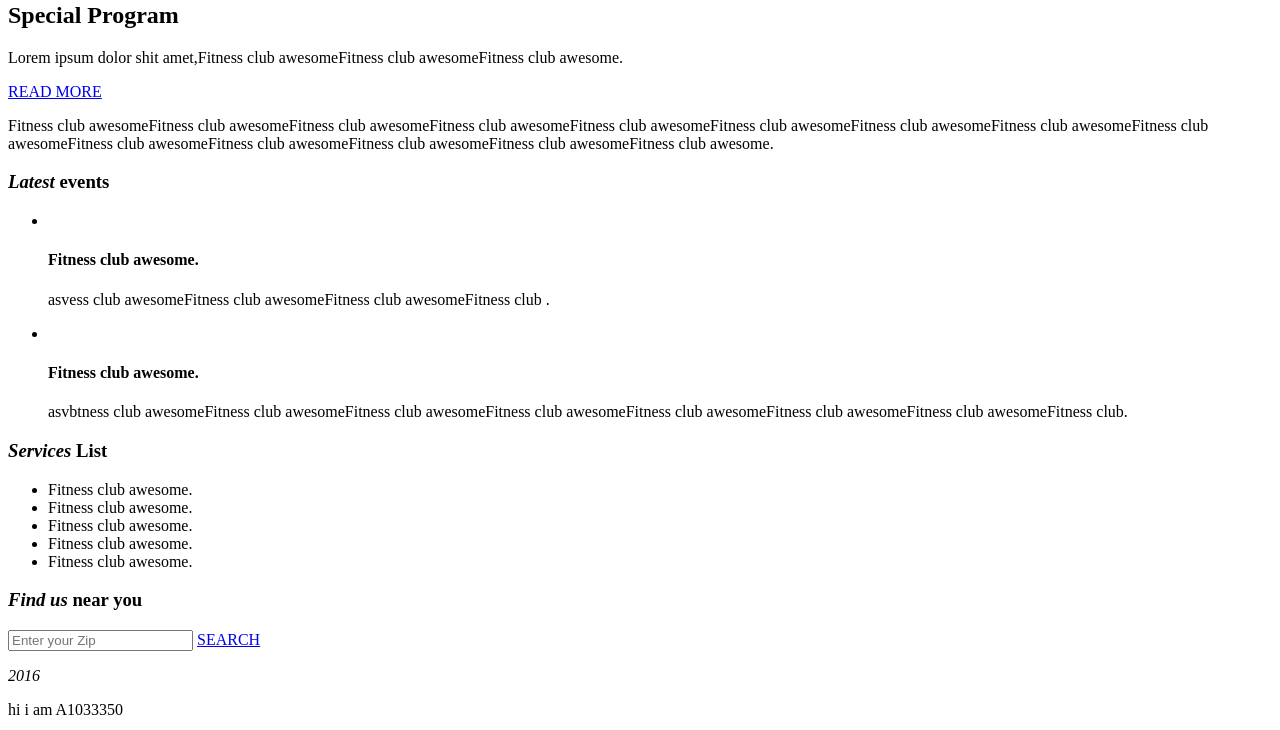
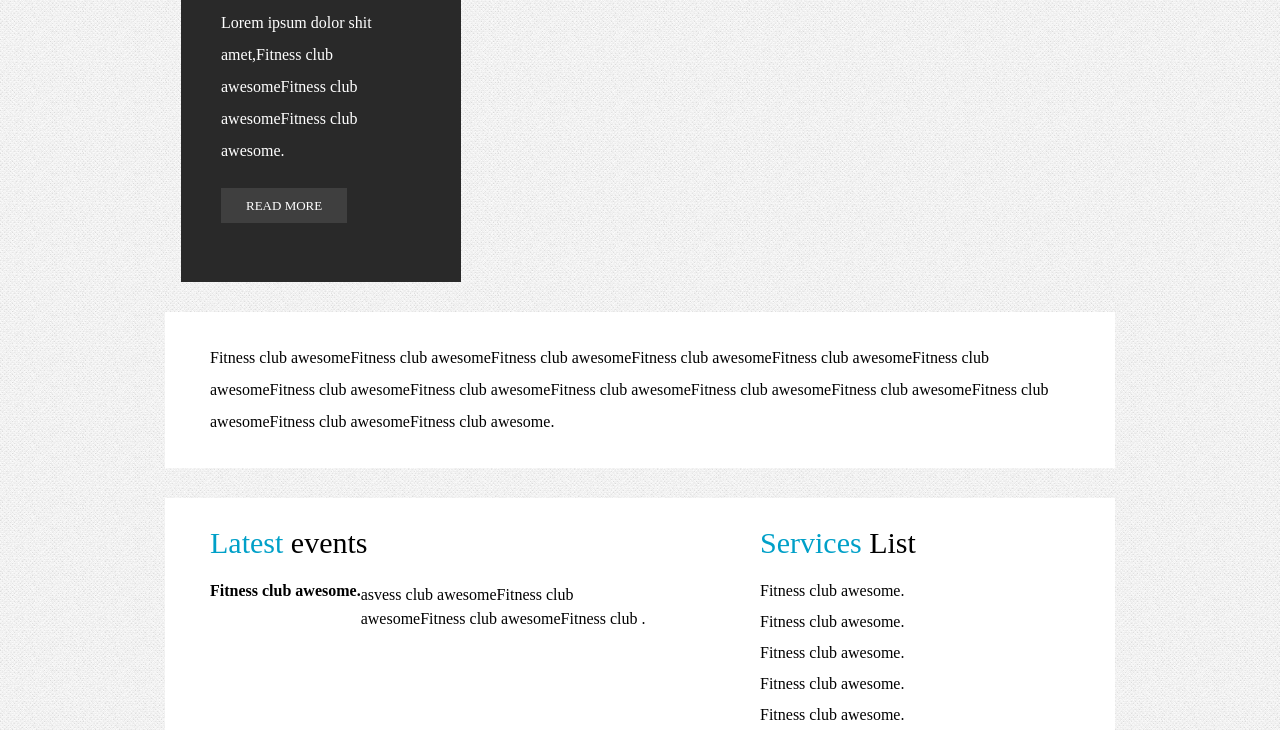
Before and after one commit to tks233/FE_HM, a plain HTML site: page index.html in a window 1280 px wide. Shown: the part 294-1024 px from the top of the page. Drawn offline with Linux system fonts and the light colour scheme.

Commit message:
Update index.html

```diff
--- a/index.html
+++ b/index.html
@@ -5,7 +5,7 @@
 
 	<meta charset="UTF-8">
 	<title>Fitness Club</title>
-	<link rel="stylesheets" type="text/css" href="stylesheets/style.css">
+	<link rel="stylesheet" type="text/css" href="stylesheets/style.css">
 </head>
 
 <body>
```
